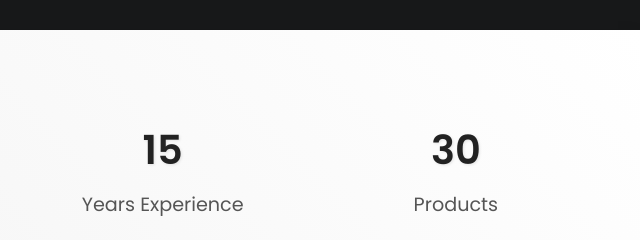
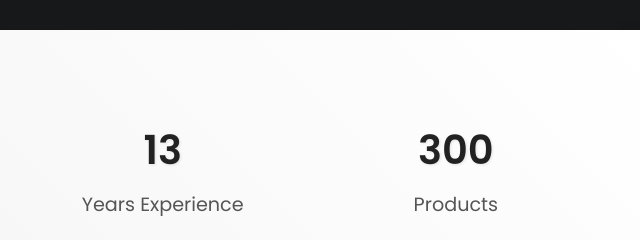
Before and after one commit to tveekx/gp-buildcon-materials-page, a website: page index.html in a window 1280 px wide. Shown: the part 1500-1740 px from the top of the page, 640-1280 px from the left. Drawn offline with nearby package versions, Linux system fonts and the light colour scheme.

Commit message:
changed counter

```diff
--- a/index.html
+++ b/index.html
@@ -63,11 +63,11 @@
         <div class="counter-title">Projects Completed</div>
       </div>
       <div class="counter-item">
-        <div class="counter" data-target="15">0</div>
+        <div class="counter" data-target="13">0</div>
         <div class="counter-title">Years Experience</div>
       </div>
       <div class="counter-item">
-        <div class="counter" data-target="30">0</div>
+        <div class="counter" data-target="300">0</div>
         <div class="counter-title">Products</div>
       </div>
     </div>
```
